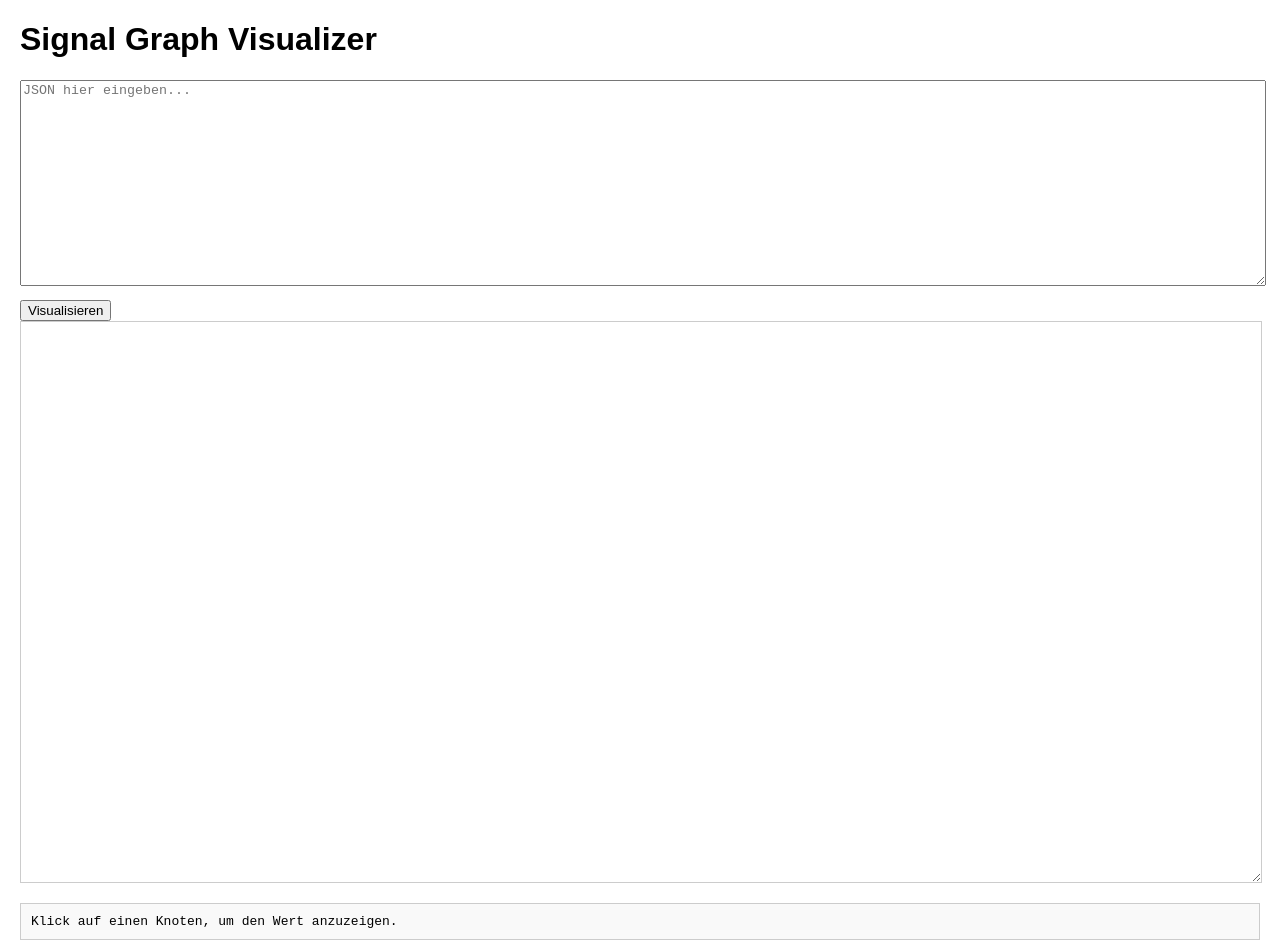
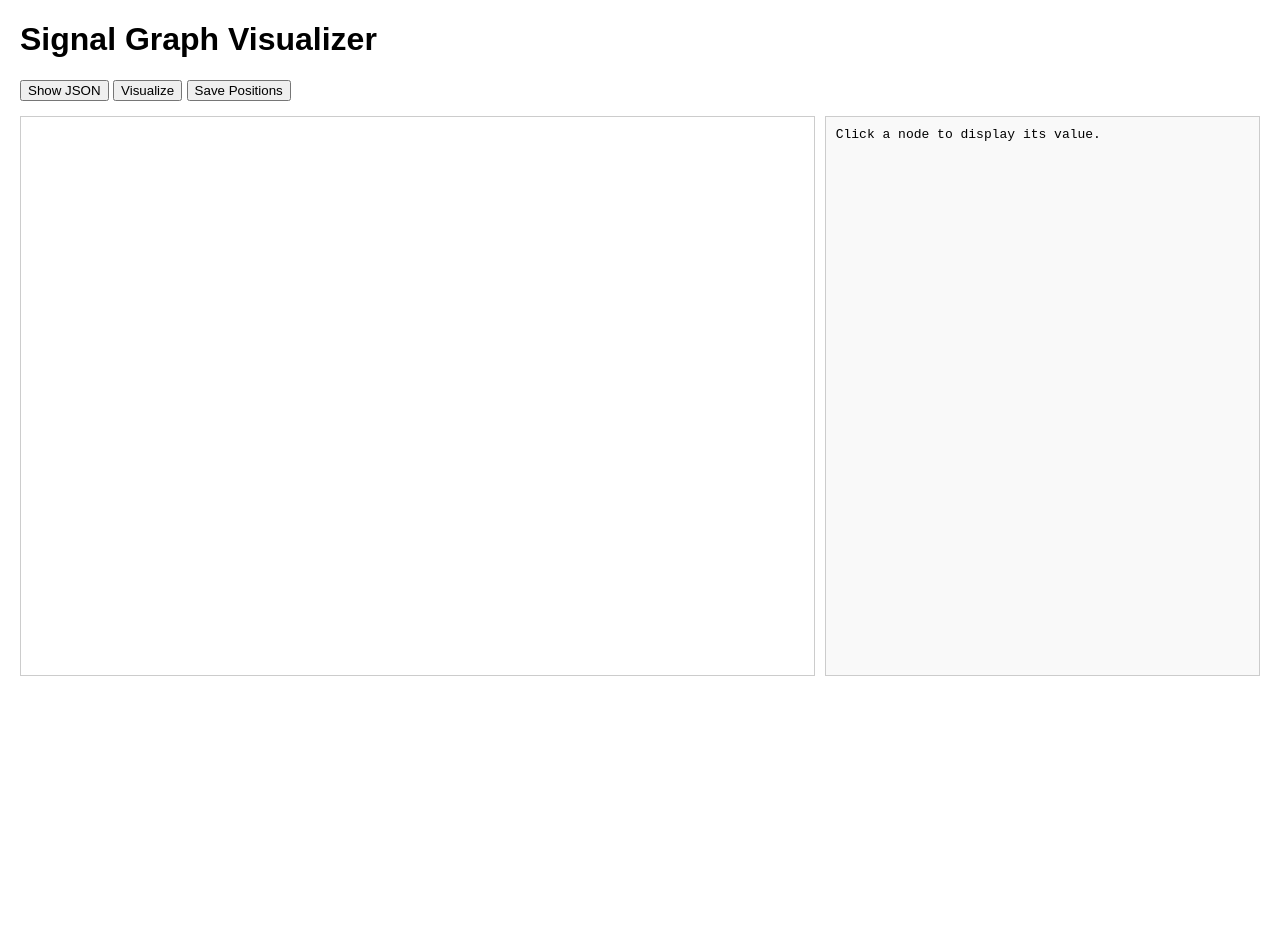
Before and after one commit to rudini/signal-graph, a plain HTML site: page index.html in a window 1280 px wide. After the commit the page ends 800 px from the top, so only its background shows below. Drawn offline with nearby package versions, Linux system fonts and the light colour scheme.

Commit message:
Update index.html

```diff
--- a/index.html
+++ b/index.html
@@ -1,5 +1,5 @@
 <!DOCTYPE html>
-<html lang="de">
+<html lang="en">
 
 <head>
   <meta charset="UTF-8" />
@@ -11,18 +11,34 @@
       margin: 20px;
     }
 
-    textarea {
-      width: 100%;
-      height: 200px;
+    #jsonSection {
       margin-bottom: 10px;
     }
 
+    #jsonInput {
+      width: 100%;
+      height: 200px;
+      margin-top: 5px;
+    }
+
+    #mainContainer {
+      display: flex;
+      height: 70vh;
+      gap: 10px;
+    }
+
+    #nodeInfo {
+      max-width: calc(100% / 3);
+    }
+
+    #graphContainer,
+    #nodeInfo {
+      flex: 1;
+      border: 1px solid #ccc;
+      overflow: hidden;
+    }
+
     #graphContainer {
-      border: 1px solid #ccc;
-      width: 100%;
-      height: 70vh;
-      resize: vertical;
-      overflow: hidden;
       position: relative;
     }
 
@@ -45,28 +61,51 @@
     }
 
     #nodeInfo {
-      margin-top: 20px;
+      background: #f9f9f9;
       padding: 10px;
-      border: 1px solid #ccc;
-      background: #f9f9f9;
       white-space: pre-wrap;
       font-family: monospace;
+      overflow-y: auto;
+    }
+
+    #toggleJsonBtn {
+      margin-bottom: 5px;
     }
   </style>
 </head>
 
 <body>
   <h1>Signal Graph Visualizer</h1>
-  <textarea id="jsonInput" placeholder="JSON hier eingeben..."></textarea>
-  <button onclick="renderGraph()">Visualisieren</button>
 
-  <div id="graphContainer">
-    <svg id="graph"></svg>
+  <div id="jsonSection">
+    <button id="toggleJsonBtn" onclick="toggleJson()">Show JSON</button>
+    <div id="jsonContainer" style="display: none;">
+      <textarea id="jsonInput" placeholder="Paste JSON here..."></textarea>
+    </div>
+    <button onclick="renderGraph()">Visualize</button>
+    <button onclick="savePositions()">Save Positions</button>
   </div>
 
-  <div id="nodeInfo">Klick auf einen Knoten, um den Wert anzuzeigen.</div>
+  <div id="mainContainer">
+    <div id="graphContainer">
+      <svg id="graph"></svg>
+    </div>
+    <div id="nodeInfo">Click a node to display its value.</div>
+  </div>
 
   <script>
+    function toggleJson() {
+      const container = document.getElementById("jsonContainer");
+      const btn = document.getElementById("toggleJsonBtn");
+      if (container.style.display === "none") {
+        container.style.display = "block";
+        btn.textContent = "Hide JSON";
+      } else {
+        container.style.display = "none";
+        btn.textContent = "Show JSON";
+      }
+    }
+
     const kindColors = {
       signal: "#ffcc00",
       effect: "#66ccff",
@@ -82,28 +121,15 @@
     }
 
     const jsonInput = document.getElementById("jsonInput");
-    const graphContainer = document.getElementById("graphContainer");
 
-    // Restore JSON and container height
     const saved = localStorage.getItem("signalGraphJSON");
     if (saved) jsonInput.value = saved;
-
-    const savedHeight = localStorage.getItem("graphContainerHeight");
-    if (savedHeight) {
-      graphContainer.style.height = savedHeight;
-    }
 
     jsonInput.addEventListener("input", () => {
       localStorage.setItem("signalGraphJSON", jsonInput.value);
     });
 
-    const resizeObserver = new ResizeObserver(entries => {
-      for (let entry of entries) {
-        const height = entry.target.offsetHeight;
-        localStorage.setItem("graphContainerHeight", height + "px");
-      }
-    });
-    resizeObserver.observe(graphContainer);
+    let simulation, zoomGroup, nodes = [];
 
     function renderGraph() {
       const raw = jsonInput.value;
@@ -111,11 +137,11 @@
       try {
         data = JSON.parse(raw);
       } catch (e) {
-        alert("Ungültiges JSON!");
+        alert("Invalid JSON!");
         return;
       }
 
-      const nodes = data.nodes.map((d, i) => ({
+      nodes = data.nodes.map((d, i) => ({
         id: i,
         label: d.label,
         kind: d.kind,
@@ -138,7 +164,7 @@
         const group = groupedLinks[key];
         const mid = (group.length - 1) / 2;
         group.forEach((link, i) => {
-          link.curveOffset = (i - mid) * 30;
+          link.curveOffset = group.length === 1 ? 0 : (i - mid) * 30;
         });
       }
 
@@ -147,12 +173,22 @@
       const width = svg.node().clientWidth;
       const height = svg.node().clientHeight;
 
-      const zoomGroup = svg.append("g");
-      svg.call(d3.zoom()
+      zoomGroup = svg.append("g");
+
+      const zoom = d3.zoom()
         .scaleExtent([0.1, 3])
         .on("zoom", (event) => {
           zoomGroup.attr("transform", event.transform);
-        }));
+        });
+
+      svg.call(zoom);
+
+      const savedZoom = JSON.parse(localStorage.getItem("signalGraphZoom"));
+      if (savedZoom) {
+        svg.call(zoom.transform, d3.zoomIdentity
+          .translate(savedZoom.x, savedZoom.y)
+          .scale(savedZoom.k));
+      }
 
       svg.append("defs").append("marker")
         .attr("id", "arrow")
@@ -166,7 +202,18 @@
         .attr("d", "M0,-5L10,0L0,5")
         .attr("fill", "#999");
 
-      const simulation = d3.forceSimulation(nodes)
+      const nodePositions = JSON.parse(localStorage.getItem("signalGraphNodePositions") || "{}");
+      nodes.forEach(node => {
+        const pos = nodePositions[node.id];
+        if (pos) {
+          node.x = pos.x;
+          node.y = pos.y;
+          node.fx = pos.x;
+          node.fy = pos.y;
+        }
+      });
+
+      simulation = d3.forceSimulation(nodes)
         .force("link", d3.forceLink(linksRaw).id(d => d.id).distance(200))
         .force("charge", d3.forceManyBody().strength(-300))
         .force("center", d3.forceCenter(width / 2, height / 2));
@@ -214,19 +261,14 @@
 
       simulation.on("tick", () => {
         link.attr("d", d => {
-          const sx = d.source.x, sy = d.source.y;
-          const tx = d.target.x, ty = d.target.y;
-
-          if (!d.curveOffset || d.curveOffset === 0) {
-            // Gerade Linie bei einfacher Verbindung
-            return `M${sx},${sy}L${tx},${ty}`;
+          const dx = d.target.x - d.source.x;
+          const dy = d.target.y - d.source.y;
+          if (d.curveOffset === 0) {
+            return `M${d.source.x},${d.source.y}L${d.target.x},${d.target.y}`;
           }
-
-          const dx = tx - sx;
-          const dy = ty - sy;
-          const dr = Math.sqrt(dx * dx + dy * dy);
-          const curve = d.curveOffset > 0 ? 1 : 0;
-          return `M${sx},${sy}A${dr + Math.abs(d.curveOffset)},${dr + Math.abs(d.curveOffset)} 0 0,${curve} ${tx},${ty}`;
+          const dr = Math.sqrt(dx * dx + dy * dy) + Math.abs(d.curveOffset);
+          const curve = d.curveOffset >= 0 ? 1 : 0;
+          return `M${d.source.x},${d.source.y}A${dr},${dr} 0 0,${curve} ${d.target.x},${d.target.y}`;
         });
 
         node.attr("transform", d => `translate(${d.x},${d.y})`);
@@ -245,8 +287,8 @@
 
       function dragended(event, d) {
         if (!event.active) simulation.alphaTarget(0);
-        d.fx = null;
-        d.fy = null;
+        d.fx = d.x;
+        d.fy = d.y;
       }
 
       function showNodeInfo(node) {
@@ -254,9 +296,27 @@
         if (node.value !== undefined) {
           info.textContent = JSON.stringify(node.value, null, 2);
         } else {
-          info.textContent = "Kein Wert vorhanden.";
+          info.textContent = "No value available.";
         }
       }
+    }
+
+    function savePositions() {
+      const positions = {};
+      nodes.forEach(node => {
+        positions[node.id] = { x: node.x, y: node.y };
+      });
+      localStorage.setItem("signalGraphNodePositions", JSON.stringify(positions));
+
+      const svg = d3.select("#graph");
+      const zoomTransform = d3.zoomTransform(svg.node());
+      localStorage.setItem("signalGraphZoom", JSON.stringify({
+        k: zoomTransform.k,
+        x: zoomTransform.x,
+        y: zoomTransform.y
+      }));
+
+      alert("Positions and zoom saved!");
     }
 
     window.addEventListener("DOMContentLoaded", () => {
@@ -265,7 +325,6 @@
       }
     });
 
-    // Tastatur-Zoomsteuerung (Strg + / -)
     window.addEventListener("keydown", (e) => {
       if (e.ctrlKey && (e.key === "+" || e.key === "-" || e.key === "=")) {
         e.preventDefault();
```
